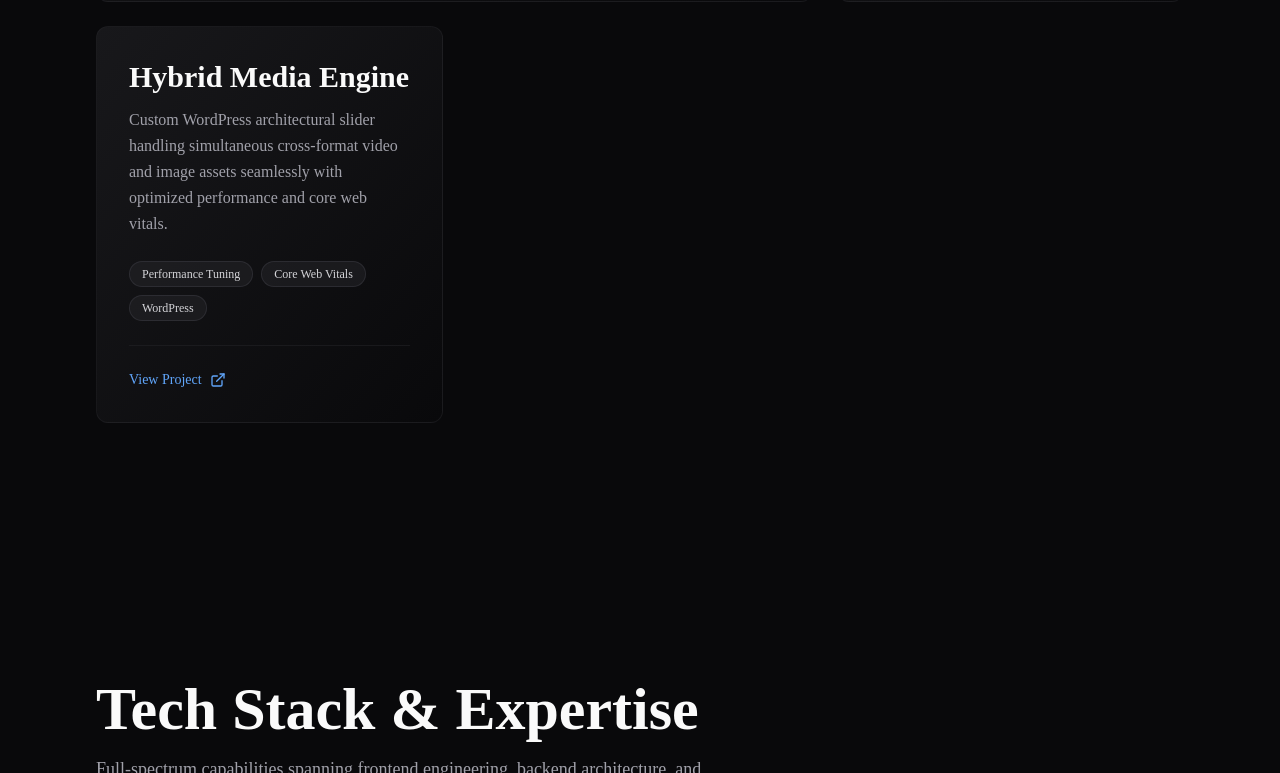
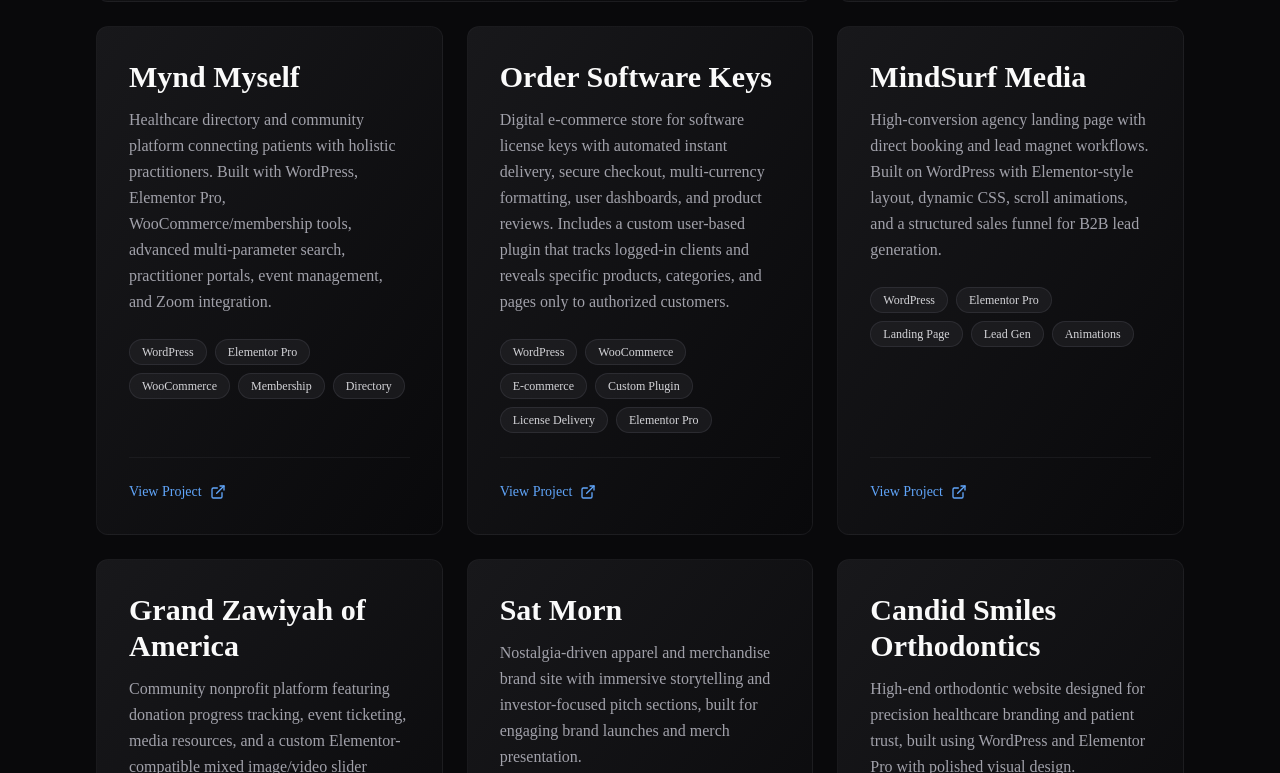
Before and after one commit to Masab-Umair/portfolio, a Next.js app: page / in a window 1280 px wide. Shown: the part 1607-2380 px from the top of the page. Built offline with nearby package versions, Linux system fonts and the light colour scheme.

Commit message:
projects added

```diff
--- a/app/components/Projects.tsx
+++ b/app/components/Projects.tsx
@@ -19,7 +19,7 @@
     title: "Gotham Polling (US)",
     description:
       "Data visualization platform translating complex US polling insights into interactive web experiences. Real-time analytics dashboards for political research organizations.",
-    tags: ["Next.js", "React", "Data Visualization"],
+    tags: ["WordPress", "Elementor Pro", "Data Visualization"],
     link: "https://gothampolling.com/",
     featured: true,
   },
@@ -33,11 +33,59 @@
   },
   {
     id: 3,
-    title: "Hybrid Media Engine",
+    title: "Mynd Myself",
     description:
-      "Custom WordPress architectural slider handling simultaneous cross-format video and image assets seamlessly with optimized performance and core web vitals.",
-    tags: ["Performance Tuning", "Core Web Vitals", "WordPress"],
-    link: "#",
+      "Healthcare directory and community platform connecting patients with holistic practitioners. Built with WordPress, Elementor Pro, WooCommerce/membership tools, advanced multi-parameter search, practitioner portals, event management, and Zoom integration.",
+    tags: ["WordPress", "Elementor Pro", "WooCommerce", "Membership", "Directory"],
+    link: "https://www.myndmyself.com/",
+  },
+  {
+    id: 4,
+    title: "Order Software Keys",
+    description:
+      "Digital e-commerce store for software license keys with automated instant delivery, secure checkout, multi-currency formatting, user dashboards, and product reviews. Includes a custom user-based plugin that tracks logged-in clients and reveals specific products, categories, and pages only to authorized customers.",
+    tags: ["WordPress", "WooCommerce", "E-commerce", "Custom Plugin", "License Delivery", "Elementor Pro"],
+    link: "https://ordersoftwarekeys.com/",
+  },
+  {
+    id: 5,
+    title: "MindSurf Media",
+    description:
+      "High-conversion agency landing page with direct booking and lead magnet workflows. Built on WordPress with Elementor-style layout, dynamic CSS, scroll animations, and a structured sales funnel for B2B lead generation.",
+    tags: ["WordPress", "Elementor Pro", "Landing Page", "Lead Gen", "Animations"],
+    link: "https://mindsurfmedia.com/",
+  },
+  {
+    id: 6,
+    title: "Grand Zawiyah of America",
+    description:
+      "Community nonprofit platform featuring donation progress tracking, event ticketing, media resources, and a custom Elementor-compatible mixed image/video slider plugin for rich multimedia presentation.",
+    tags: ["WordPress", "Elementor Pro", "Donations", "Events", "PHP", "Custom Plugin"],
+    link: "https://grandzawiyahofamerica.org/",
+  },
+  {
+    id: 7,
+    title: "Sat Morn",
+    description:
+      "Nostalgia-driven apparel and merchandise brand site with immersive storytelling and investor-focused pitch sections, built for engaging brand launches and merch presentation.",
+    tags: ["WordPress", "Elementor Pro", "Merch", "Branding", "Storytelling"],
+    link: "https://satmorn.com/",
+  },
+  {
+    id: 8,
+    title: "Candid Smiles Orthodontics",
+    description:
+      "High-end orthodontic website designed for precision healthcare branding and patient trust, built using WordPress and Elementor Pro with polished visual design.",
+    tags: ["WordPress", "Elementor Pro", "Healthcare", "Design", "Branding"],
+    link: "https://candidsmilesorthodontics.com/",
+  },
+  {
+    id: 9,
+    title: "The Opulent Cleaning Co.",
+    description:
+      "Rapid deployment service website created on Wix with a client-friendly launch approach and polished presentation for a cleaning business.",
+    tags: ["Wix", "Brand Launch", "Service Website", "Client Autonomy", "Design"],
+    link: "https://www.theopulentcleaningco.net/",
   },
 ];
 
```
